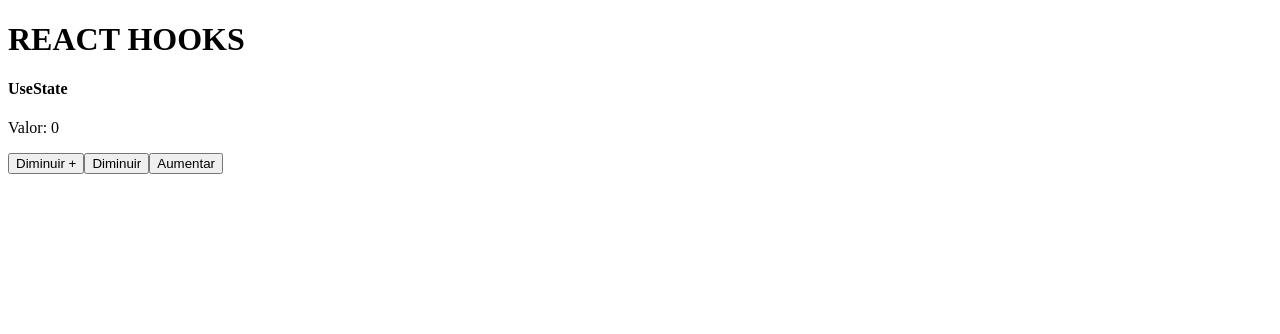
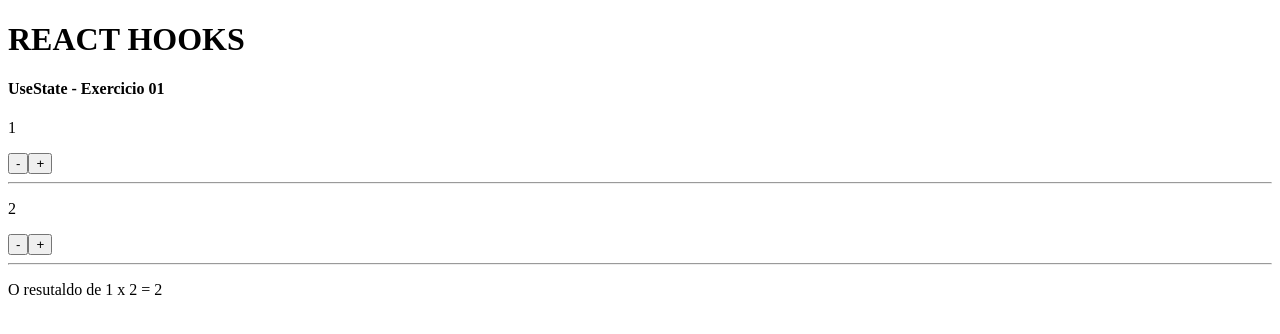
Before and after one commit to ravydev/react_next_hooks_new, a React (Vite) app: page / in a window 1280 px wide. Shown: the top 334 px of the page. Built offline with nearby package versions, Linux system fonts and the light colour scheme.

Commit message:
03_hooks

```diff
--- a/src/App.jsx
+++ b/src/App.jsx
@@ -2,7 +2,8 @@
 import React from "react";
 
 //import HookState01 from './components/UseState_01'
-import HookState02 from './components/UseState_02'
+//import HookState02 from './components/UseState_02'
+import HookState03 from './components/UseState_03'
 
 export default function App() {
 
@@ -10,7 +11,8 @@
         <>
             <h1>REACT HOOKS</h1>
                {/* <HookState01/> */}
-               <HookState02 />
+               {/*<HookState02 />*/}
+               <HookState03 />
         </>
     )
 }
--- a/src/components/UseState_02.jsx
+++ b/src/components/UseState_02.jsx
@@ -1,14 +1,6 @@
 import { useState } from "react"
 
 export default () => {
-
-    const [valor, setValor] = useState(0);
-
-    function diminuir() {setValor(valor => valor - 1)}
-    function aumentar() {setValor(valor => valor + 1)}
-    function diminuir_valor(a) {
-        setValor(valor => valor - a)
-    }
 
     return(
         <>
--- /dev/null
+++ b/src/components/UseState_03.jsx
@@ -0,0 +1,29 @@
+import { useState } from "react"
+
+export default () => {
+
+    const [valor1, setValor1] = useState(1)
+    const [valor2, setValor2] = useState(2)
+
+    function diminuir1() {setValor1(v => v - 1) }
+    function aumentar1() {setValor1(v => v + 1) }
+
+    function diminuir2() {setValor2(v => v - 1) }
+    function aumentar2() {setValor2(v => v + 1) }
+
+    return(
+        <>
+            <h4>UseState - Exercicio 01</h4>
+
+            <p>{valor1}</p>
+            <button onClick={diminuir1}>-</button>
+            <button onClick={aumentar1}>+</button>
+            <hr />
+            <p>{valor2}</p>
+            <button onClick={diminuir2}>-</button>
+            <button onClick={aumentar2}>+</button>
+            <hr />
+            <p>O resutaldo de {valor1} x {valor2} = {valor1 * valor2}</p>
+        </>
+    )
+}
```
